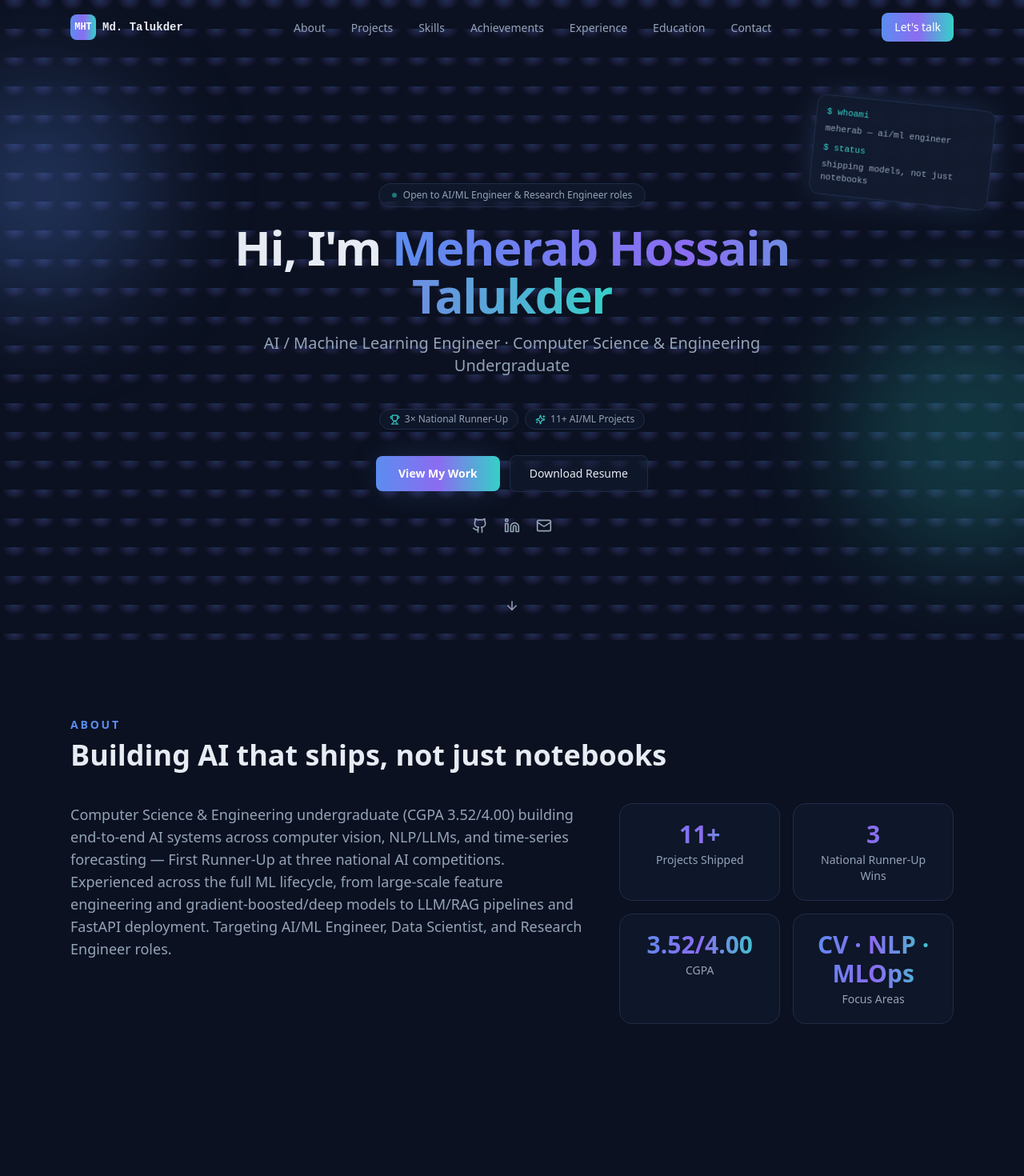
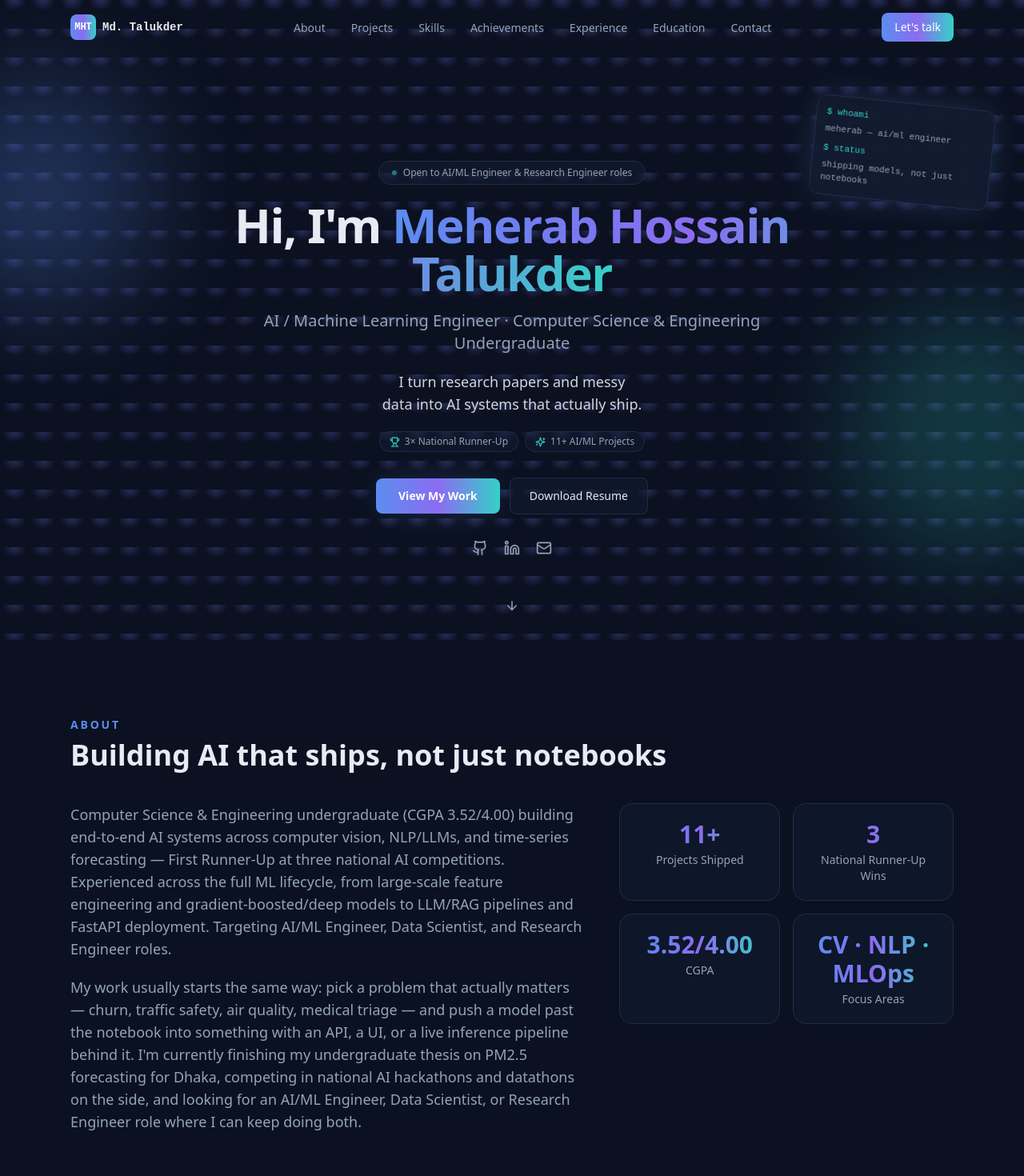
Before and after one commit to meherabmehu/Meherrab_portfolio, a Next.js app: page / in a window 1280 px wide. Shown: the top 1470 px of the page at 80% size. Built offline with nearby package versions, Linux system fonts and the light colour scheme.

Commit message:
Update content data with new hero tagline and bio detail

```diff
--- a/content/data.ts
+++ b/content/data.ts
@@ -30,8 +30,14 @@ export const profile = {
     github: "https://github.com/meherabmehu",
     kaggle: "https://www.kaggle.com/mdmeherabhossain",
   },
+  // Short one-liner shown big in the Hero — keep this punchy, not a full bio.
+  tagline: "I turn research papers and messy data into AI systems that actually ship.",
   summary:
     "Computer Science & Engineering undergraduate (CGPA 3.52/4.00) building end-to-end AI systems across computer vision, NLP/LLMs, and time-series forecasting — First Runner-Up at three national AI competitions. Experienced across the full ML lifecycle, from large-scale feature engineering and gradient-boosted/deep models to LLM/RAG pipelines and FastAPI deployment. Targeting AI/ML Engineer, Data Scientist, and Research Engineer roles.",
+  // Second paragraph shown only in the About section, for extra detail/story
+  // beyond the summary above (which also doubles as the page's meta description).
+  bioDetail:
+    "My work usually starts the same way: pick a problem that actually matters — churn, traffic safety, air quality, medical triage — and push a model past the notebook into something with an API, a UI, or a live inference pipeline behind it. I'm currently finishing my undergraduate thesis on PM2.5 forecasting for Dhaka, competing in national AI hackathons and datathons on the side, and looking for an AI/ML Engineer, Data Scientist, or Research Engineer role where I can keep doing both.",
   resumeFile: "/Meherab_Hossain_Resume.pdf", // place a PDF with this name in /public to enable the "Download Resume" button
 };
 
```
